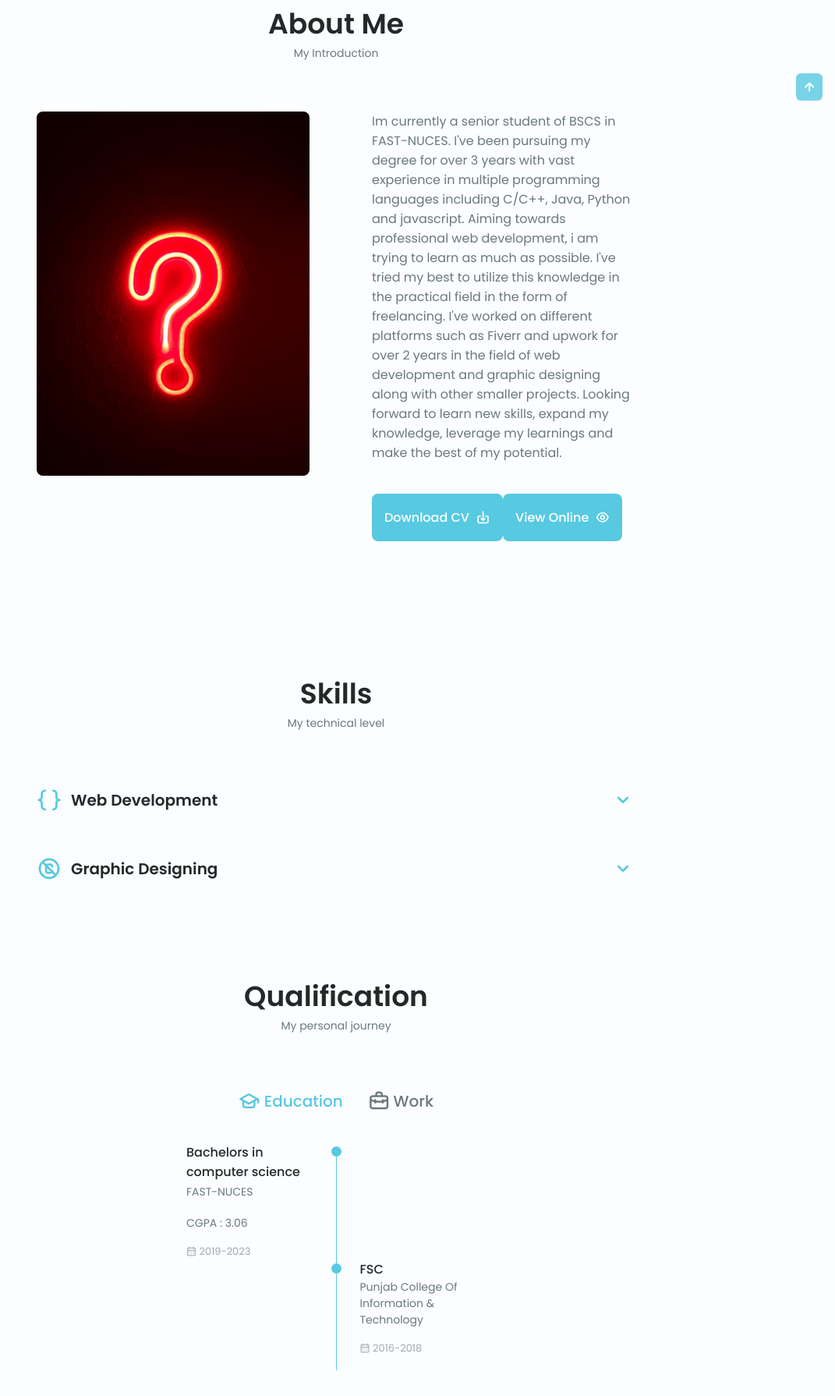
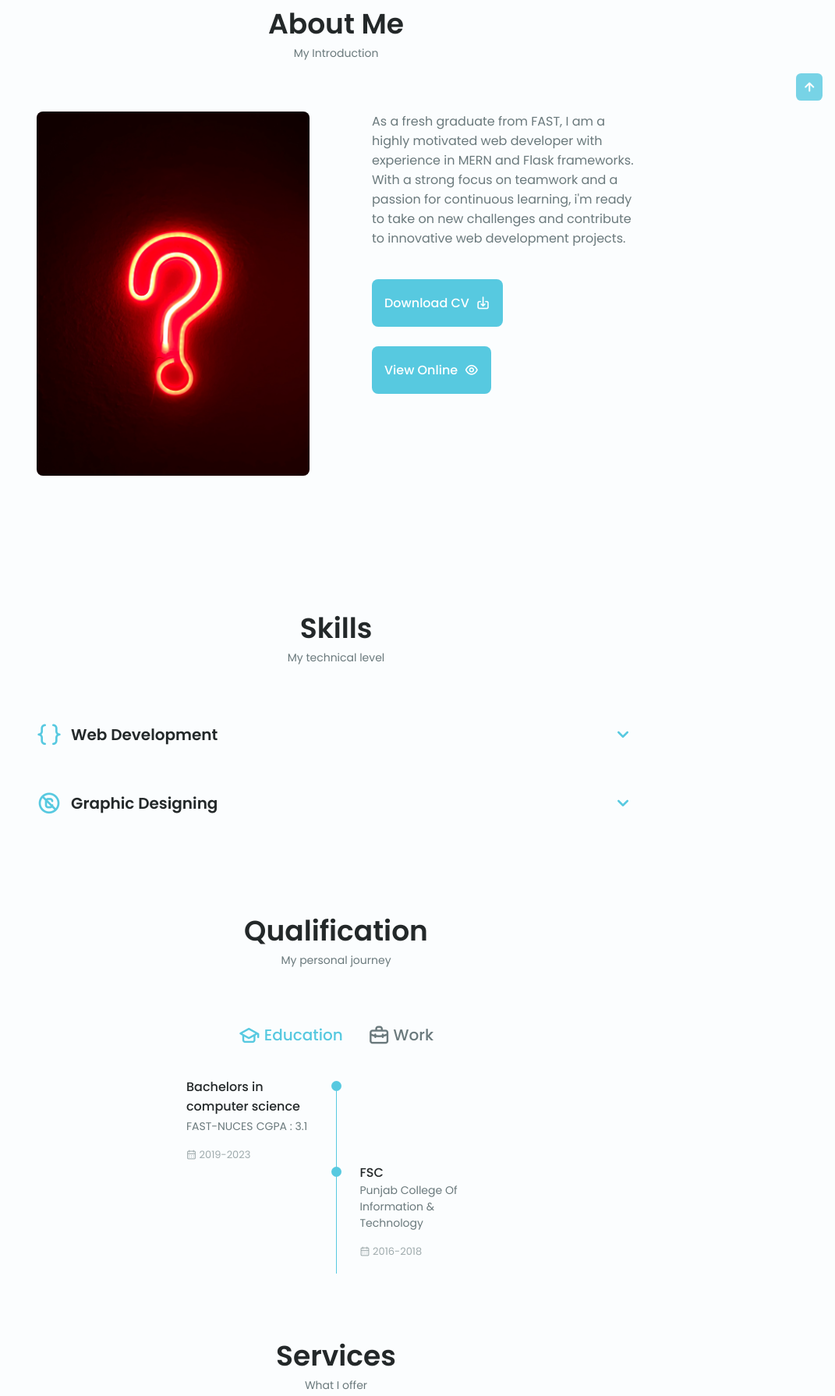
Before and after one commit to faizanulhassan32/faizanulhassan32.github.io, a plain HTML site: page index.html in a window 1280 px wide. Shown: the part 831-2621 px from the top of the page at 78% size, without its empty margins (209-1280 px from the left). Drawn offline with nearby package versions, Linux system fonts and the light colour scheme.

```diff
--- a/index.html
+++ b/index.html
@@ -102,7 +102,7 @@
 
                         <div class="home__data">
                             <h1 class="home__title">Hi, I'am Faizan</h1>
-                            <h3 class="home__subtitle">Web Developer</h3>
+                            <h3 class="home__subtitle">Jr. Software Engineer</h3>
                             <p class="home__description">Developing responsive and dynamic web applications using cutting-edge technologies</p>
                             <a href="#contact" class="button button--flex home__button">
                                 Contact Me<i class="uil uil-message button__icon"></i>
@@ -129,21 +129,25 @@
                     <img src="packages/images/about.jpg" alt="" class="about__img">
                     <div class="about__data">
                         <p class="about__description">
-                            Im currently a senior student of BSCS in FAST-NUCES.
-                            I've been pursuing my degree for over 3 years with vast experience
-                            in multiple programming languages including C/C++, Java, Python and
-                            javascript. Aiming towards professional web development, i am trying
-                            to learn as much as possible. I've tried my best to utilize this knowledge
-                            in the practical field in the form of freelancing. I've worked on different
-                            platforms such as Fiverr and upwork for over 2 years in the field of web
-                            development and graphic designing along with other smaller projects.
-                            Looking forward to learn new skills, expand my knowledge, leverage my learnings and make the best of my potential.
+                            As a fresh graduate from FAST, I
+                            am a highly motivated web
+                            developer with experience in
+                            MERN and Flask frameworks. With
+                            a strong focus on teamwork and
+                            a passion for continuous
+                            learning, i'm ready to take on
+                            new challenges and contribute
+                            to innovative web development
+                            projects.
                         </p>
 
                         <div class="about__buttons">
                             <a download="" href="packages/Faizan Resume.pdf" class="button button--flex">
                                 Download CV<i class="uil uil-download-alt button__icon"></i>
                             </a>
+                        </div>
+                        <br>
+                        <div class="about__buttons">
                             <a href="packages/Faizan Resume.pdf" target="_blank" class="button button--flex">
                                 View Online<i class="uil uil-eye button__icon"></i>
                             </a>
@@ -183,7 +187,7 @@
                                 <div class="skills__data">
                                     <div class="skills__titles">
                                         <h3 class="skills__name">Javascript</h3>
-                                        <span class="skills__number">60%</span>
+                                        <span class="skills__number">65%</span>
                                     </div>
                                     <div class="skills__bar">
                                         <span class="skills__percentage skills__js"></span>
@@ -194,7 +198,7 @@
                                 <div class="skills__data">
                                     <div class="skills__titles">
                                         <h3 class="skills__name">React JS</h3>
-                                        <span class="skills__number">50%</span>
+                                        <span class="skills__number">60%</span>
                                     </div>
                                     <div class="skills__bar">
                                         <span class="skills__percentage skills__react"></span>
@@ -204,7 +208,7 @@
                                 <div class="skills__data">
                                     <div class="skills__titles">
                                         <h3 class="skills__name">NodeJS</h3>
-                                        <span class="skills__number">35%</span>
+                                        <span class="skills__number">40%</span>
                                     </div>
                                     <div class="skills__bar">
                                         <span class="skills__percentage skills__nodejs"></span>
@@ -233,7 +237,7 @@
 
                                 <div class="skills__data">
                                     <div class="skills__titles">
-                                        <h3 class="skills__name">MYSQL</h3>
+                                        <h3 class="skills__name">SQL</h3>
                                         <span class="skills__number">45%</span>
                                     </div>
                                     <div class="skills__bar">
@@ -244,7 +248,7 @@
                                 <div class="skills__data">
                                     <div class="skills__titles">
                                         <h3 class="skills__name">MongoDB</h3>
-                                        <span class="skills__number">50%</span>
+                                        <span class="skills__number">55%</span>
                                     </div>
                                     <div class="skills__bar">
                                         <span class="skills__percentage skills__mongo"></span>
@@ -254,7 +258,7 @@
                                 <div class="skills__data">
                                     <div class="skills__titles">
                                         <h3 class="skills__name">Git & Github</h3>
-                                        <span class="skills__number">70%</span>
+                                        <span class="skills__number">65%</span>
                                     </div>
                                     <div class="skills__bar">
                                         <span class="skills__percentage skills__git"></span>
@@ -336,7 +340,7 @@
                             <div>
                                 <h3 class="qualification__title">Bachelors in computer science </h3>
                                 <span class="qualification__subtitle">FAST-NUCES</span>
-                                <span class="qualification__subtitle">CGPA : 3.06</span>
+                                <span class="qualification__subtitle">CGPA : 3.1</span>
                                 <div class="qualification__calendar">
                                     <i class="uil uil-calendar-alt"></i>
                                     2019-2023
--- a/packages/css/styles.css
+++ b/packages/css/styles.css
@@ -521,15 +521,15 @@ img {
 }
 
 .skills__js {
+  width: 65%;
+}
+
+.skills__react {
   width: 60%;
 }
 
-.skills__react {
-  width: 50%;
-}
-
 .skills__nodejs {
-  width: 35%;
+  width: 40%;
 }
 
 .skills__express {
@@ -545,11 +545,11 @@ img {
 }
 
 .skills__mongo {
-  width: 50%;
+  width: 55%;
 }
 
 .skills__git {
-  width: 70%;
+  width: 65%;
 }
 
 .skills__adobe {
```
